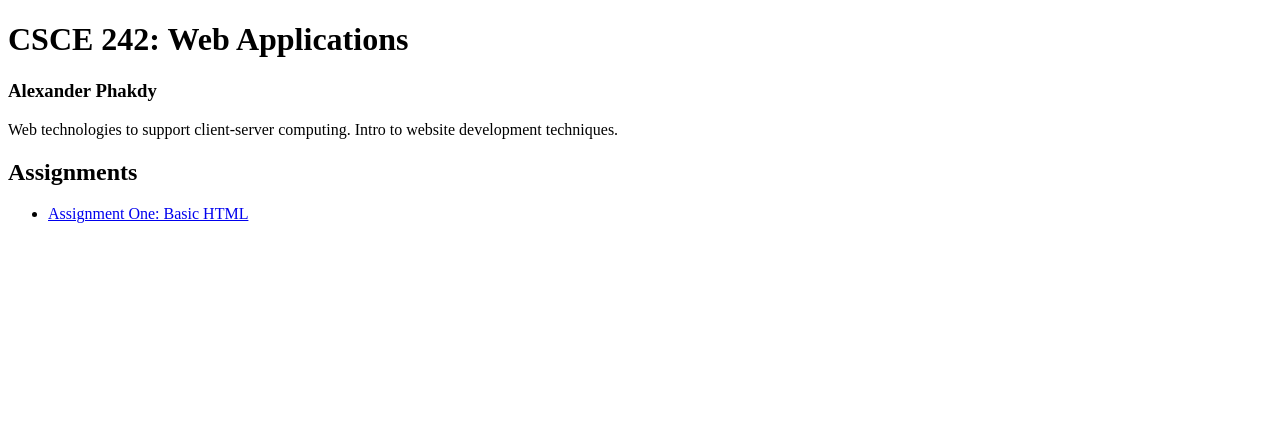
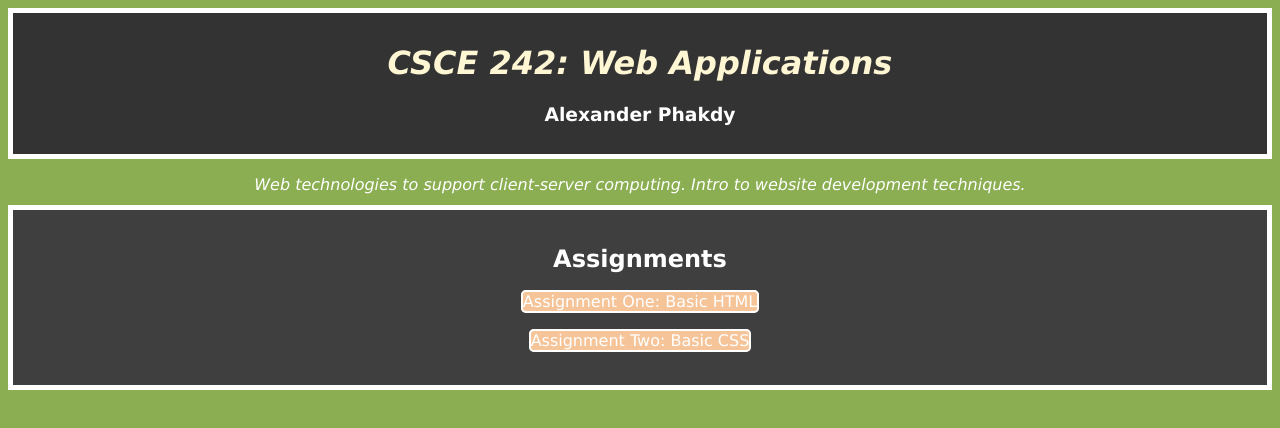
Before and after one commit to KurikaraOku/KurikaraOku.github.io, a plain HTML site: page index.html in a window 1280 px wide. Drawn offline with Linux system fonts and the light colour scheme.

Commit message:
assignment 2

```diff
--- /dev/null
+++ b/assignments/assignmentTwo/styles.css
@@ -0,0 +1,99 @@
+/* Structure */
+body {
+    background: #ae5151;
+    font-family: Verdana, Geneva, Tahoma, sans-serif;
+    background-image: url('https://images.unsplash.com/photo-1578297886235-c521966ea880?q=80&w=1035&auto=format&fit=crop&ixlib=rb-4.0.3&ixid=M3wxMjA3fDB8MHxwaG90by1wYWdlfHx8fGVufDB8fHx8fA%3D%3D');
+    background-size: cover;
+    background-repeat: no-repeat;
+    background-position: center;
+}
+
+.content-container {
+    max-width: 800px;
+    margin: auto;
+    padding: 0px;
+    background-color: rgba(255, 255, 255, 0.8);
+}
+
+#content { /* background for center margin */
+    background: rgba(0, 0, 0, .85);
+    width: 80%;
+    padding-top: 1%;
+    border-radius: 30px;
+}
+
+.image-container img {
+    max-width: 100%;
+    margin: 5%;
+    padding: 10px;
+    border: 5px solid #ffffff;
+    border-radius: 5px;
+}
+
+
+/* Navigation */
+a {
+    text-decoration: none;
+    background-color: #000000;
+    border: 2px solid;
+    border-radius: 5px;
+    margin-right: 10px;
+}
+
+nav {
+    text-align: center;
+    margin-bottom: 20px;
+}
+
+nav a {
+    margin: 0 10px;
+    text-decoration: none;
+    color: #ffffff;
+}
+
+nav a:hover {
+    color: #ff0000;
+}
+
+/* Text Deco */
+
+a {
+    color: white;
+}
+
+p {
+    text-align: center;
+    color: #ffffff;
+    padding-top: 0;
+    padding-left: 3%;
+    padding-right: 3%;
+}
+
+h1, h2, h3 {
+    text-align: center;
+    color: rgb(188, 34, 34);
+}
+
+strong {
+    color: #c32727;
+    font-size: 20px;
+}
+
+/* table */
+table {
+    width: 100%;
+    border-collapse: collapse;
+    margin-top: 20px;
+}
+
+th, td {
+    padding: 10px;
+    border: 1px solid #ddd;
+    background-color: #fff;
+    text-align: left;
+}
+
+th {
+    background-color: #b03939;
+    color: #fff;
+}
--- a/index.html
+++ b/index.html
@@ -1,22 +1,27 @@
 <!DOCTYPE html>
 <html>
-
    <head>
       <title>CSCE 242: Web Applications</title>
+      <link rel="stylesheet" href="styles.css" />
    </head>
-
    <body>
+      <div id="content" class="content-container">
+      <div class="header">
       <h1>CSCE 242: Web Applications</h1>
       <h3>Alexander Phakdy</h3>
+      </div>
+      <div id="headtext">
       <p>Web technologies to support client-server computing. Intro to website development techniques.</p>
-
+      </div>
+      <div class="body">
       <h2>Assignments</h2>
       <ul>
+         <nav>
          <li><a href="assignments/assignmentOne/index.html">Assignment One: Basic HTML</a></li>
+         <li><a href="assignments/assignmentTwo/index.html">Assignment Two: Basic CSS</a></li>
+      </nav>
       </ul>
+      </div>
+      </div>
    </body>
-
-
-
-
 </html>
--- /dev/null
+++ b/styles.css
@@ -0,0 +1,62 @@
+/* Structure */
+body {
+    background: #8aae51;
+    font-family: Verdana, Geneva, Tahoma, sans-serif;
+}
+
+/* Navigation */
+a {
+    text-decoration: none;
+    background-color: #f5c499;
+    border: 2px solid;
+    border-radius: 5px;
+}
+
+nav a:hover {
+    color: #ff0000;
+}
+
+/* Typography */
+h1 {
+    color: #fff6d4;
+    font-style: italic;
+}
+
+h2, h3, a {
+    color: #ffffff;
+}
+
+p {
+    color: #ffffff;
+    font-style: oblique;
+    text-align: center;
+}
+
+.header {
+    text-align: center;
+    border: 5px solid #ffffff;
+    background-color: #333;
+    color: #fff;
+    padding: 10px;
+}
+
+#headtext {
+    margin-bottom: -5px;
+}
+
+.body {
+    text-align: center;
+    border: 5px solid #ffffff;
+    padding: 15px;
+    background-color: #3f3f3f;
+}
+
+/* Table */
+ul {
+    list-style-type: none;
+    padding: 0;
+}
+
+li {
+    margin-bottom: 20px;
+}
```
Also changed, not shown: assignments/assignmentTwo/index.html (added, +72 -0 lines), assignments/assignmentTwo/j1.png (added), assignments/assignmentTwo/tg3.png (added). Lines whose indentation alone changed are shown as unchanged.
